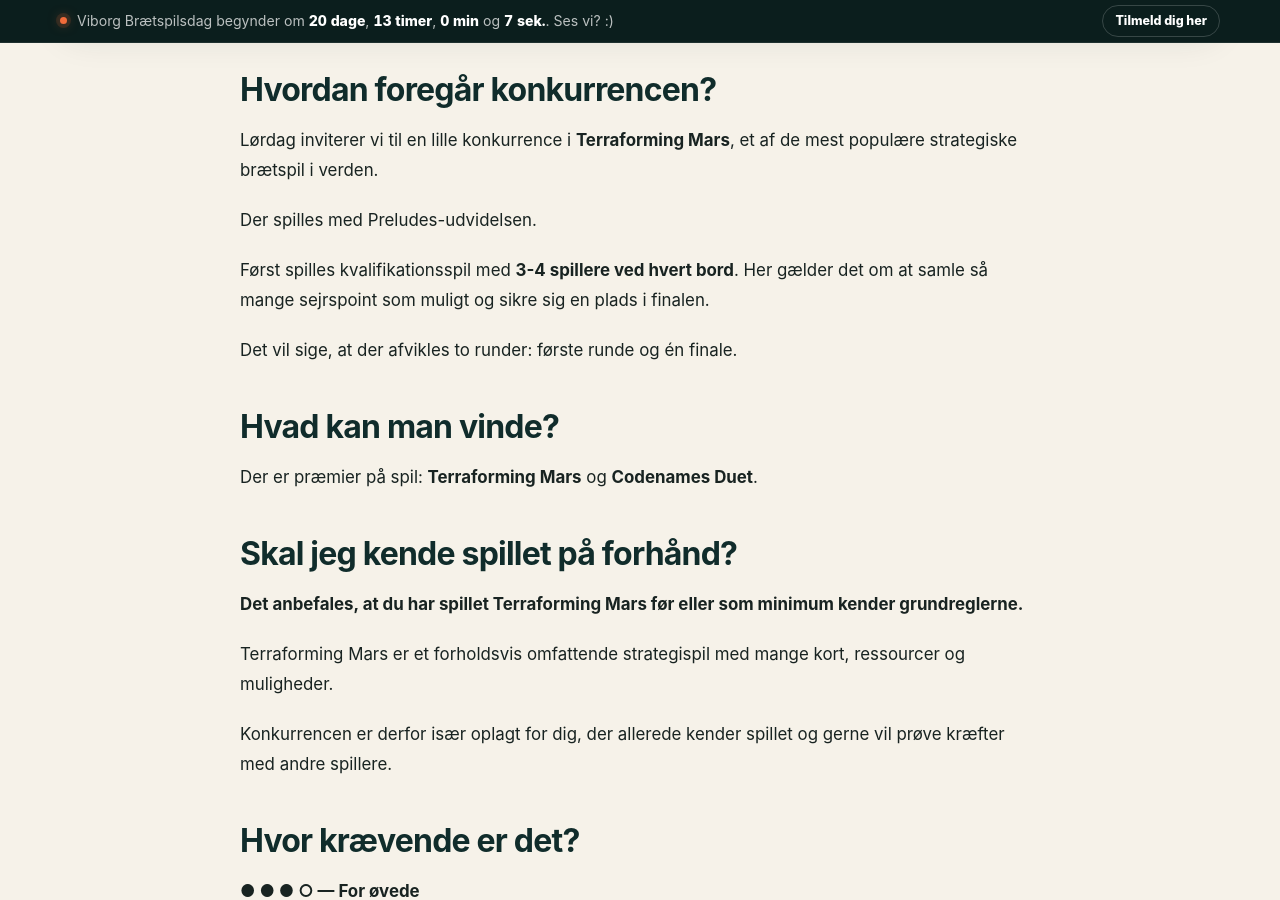
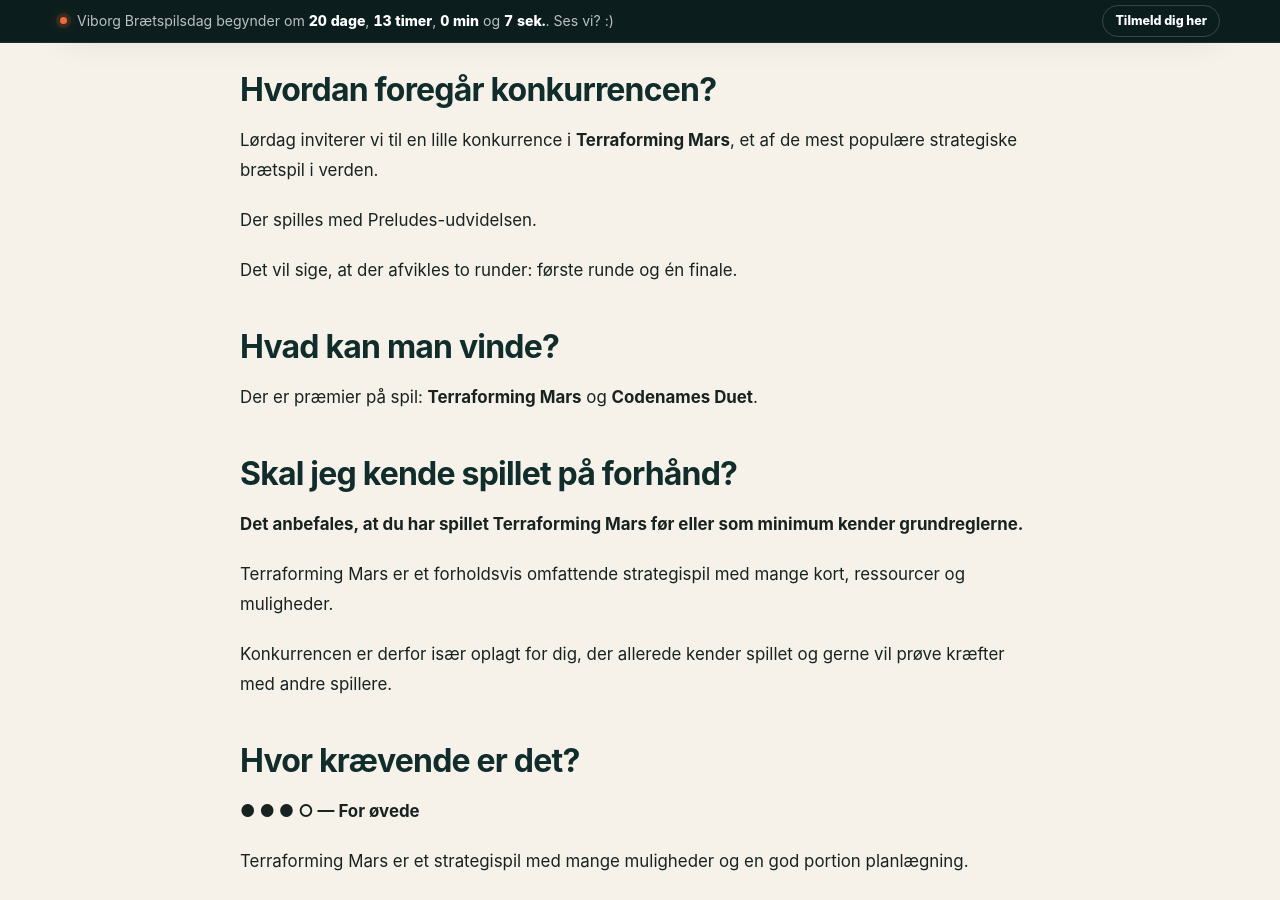
Before and after one commit to Andrejao/spilex, a Jekyll site: the page built from _posts/2026-10-23-terraforming-mars.md, in a window 1280 px wide and 900 px high, scrolled down 854 px. Built offline with Jekyll 4.4.1, drawn with Linux system fonts in a browser that asks for light colours.

Commit message:
Update 2026-10-23-terraforming-mars.md

```diff
--- a/_posts/2026-10-23-terraforming-mars.md
+++ b/_posts/2026-10-23-terraforming-mars.md
@@ -26,8 +26,6 @@
 Lørdag inviterer vi til en lille konkurrence i **Terraforming Mars**, et af de mest populære strategiske brætspil i verden.
 
 Der spilles med Preludes-udvidelsen.
-
-Først spilles kvalifikationsspil med **3-4 spillere ved hvert bord**. Her gælder det om at samle så mange sejrspoint som muligt og sikre sig en plads i finalen.
 
 Det vil sige, at der afvikles to runder: første runde og én finale.
 
```
